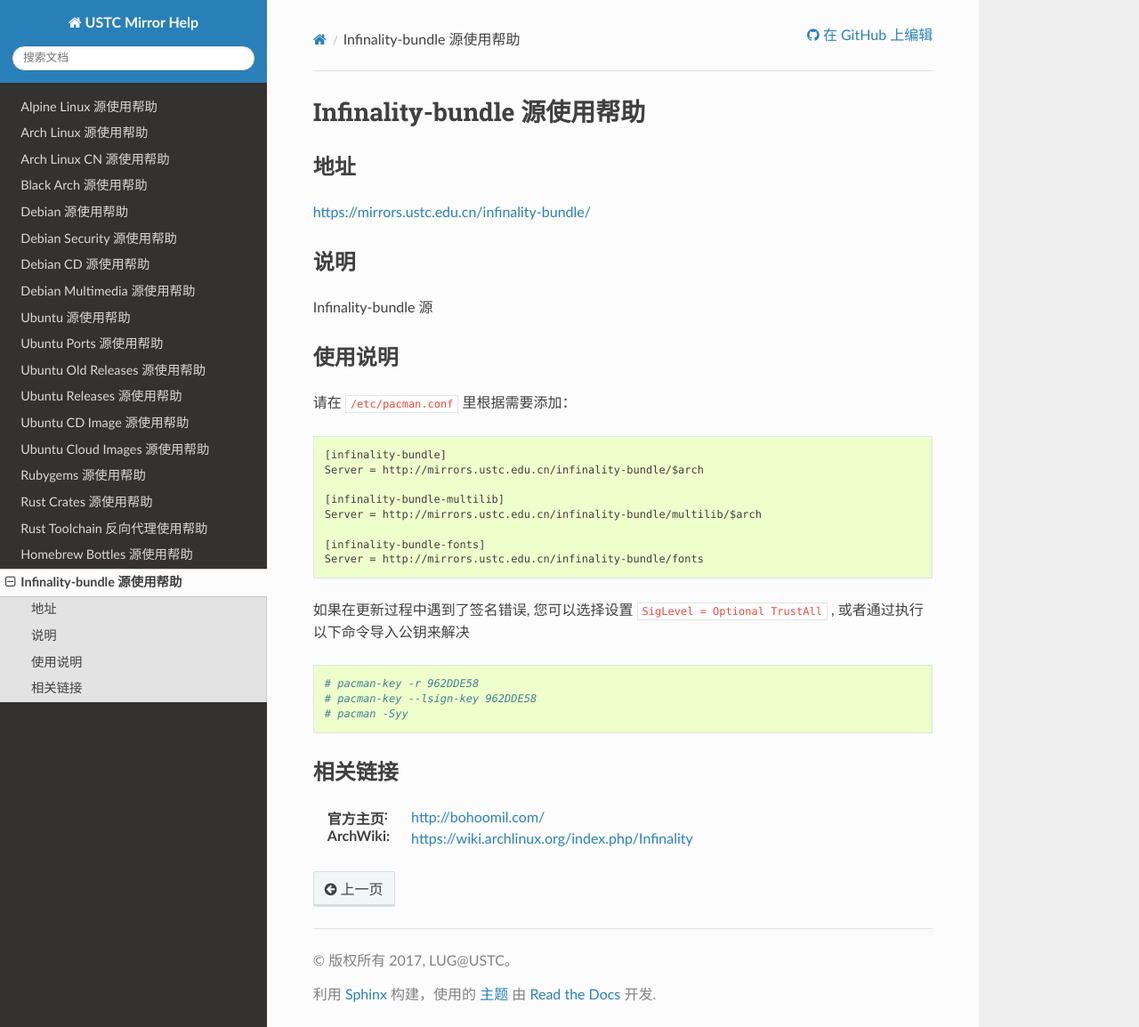
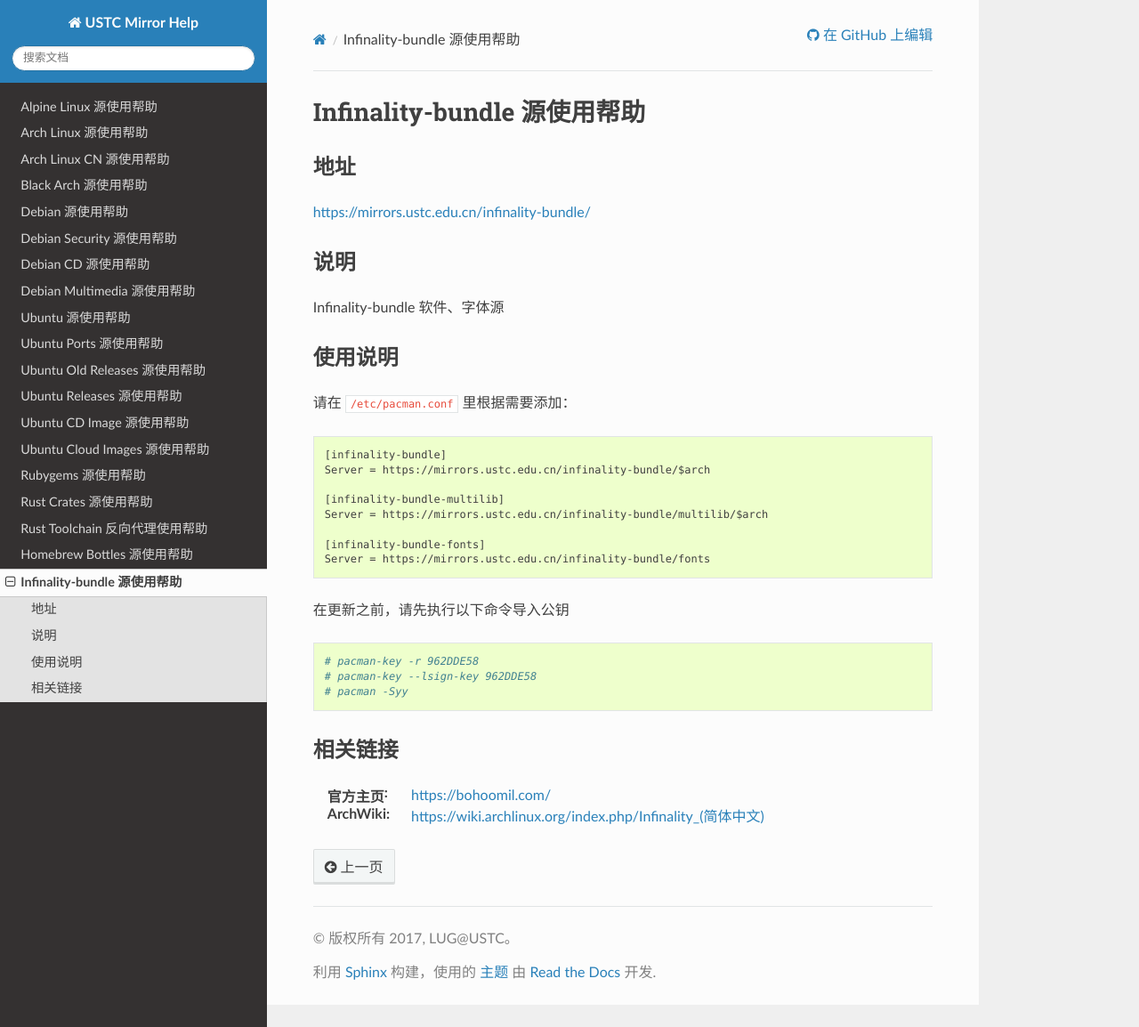
Before and after one commit to ustclug/mirrorhelp, a Sphinx documentation site: the page built from source/infinality-bundle.rst, in a window 1280 px wide and 1154 px high. Shown: the whole window at 89% size. Built offline with Sphinx 7.4.7 and the Read the Docs theme 2.0.0, drawn with Linux system fonts in a browser that asks for light colours; pages that are not in the unit, such as notebooks, are missing from menus.

Commit message:
update infinality-bundle
never encourage user to set TrustAll

```diff
--- a/source/infinality-bundle.rst
+++ b/source/infinality-bundle.rst
@@ -1,6 +1,6 @@
-==============================
+============================
 Infinality-bundle 源使用帮助
-==============================
+============================
 
 地址
 ====
@@ -10,7 +10,7 @@
 说明
 ====
 
-Infinality-bundle 源
+Infinality-bundle 软件、字体源
 
 使用说明
 ========
@@ -20,15 +20,15 @@
 ::
 
     [infinality-bundle]
-    Server = http://mirrors.ustc.edu.cn/infinality-bundle/$arch
+    Server = https://mirrors.ustc.edu.cn/infinality-bundle/$arch
 
     [infinality-bundle-multilib]
-    Server = http://mirrors.ustc.edu.cn/infinality-bundle/multilib/$arch
+    Server = https://mirrors.ustc.edu.cn/infinality-bundle/multilib/$arch
 
     [infinality-bundle-fonts]
-    Server = http://mirrors.ustc.edu.cn/infinality-bundle/fonts
+    Server = https://mirrors.ustc.edu.cn/infinality-bundle/fonts
 
-如果在更新过程中遇到了签名错误, 您可以选择设置 ``SigLevel = Optional TrustAll`` , 或者通过执行以下命令导入公钥来解决
+在更新之前，请先执行以下命令导入公钥
 
 ::
 
@@ -39,5 +39,5 @@
 相关链接
 ========
 
-:官方主页: http://bohoomil.com/
-:ArchWiki: https://wiki.archlinux.org/index.php/Infinality
+:官方主页: https://bohoomil.com/
+:ArchWiki: `<https://wiki.archlinux.org/index.php/Infinality_(简体中文)>`_
```
